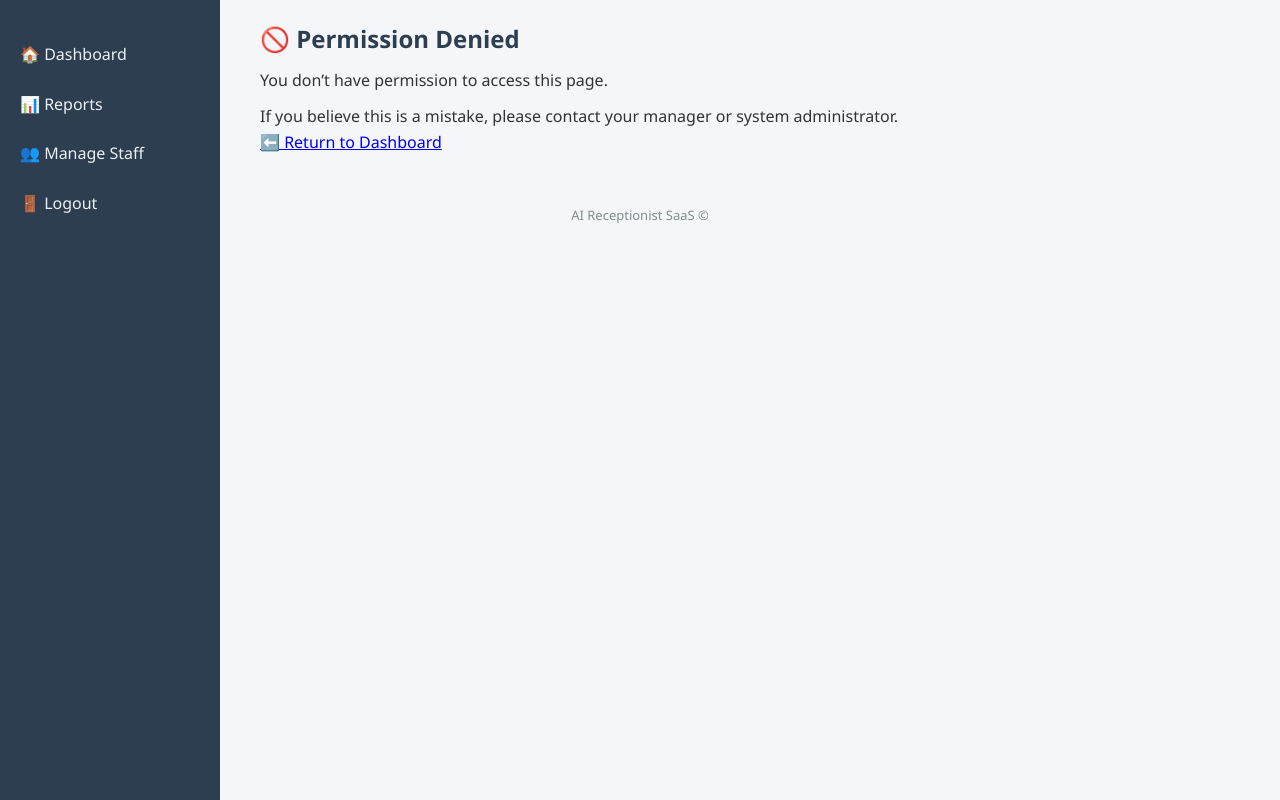
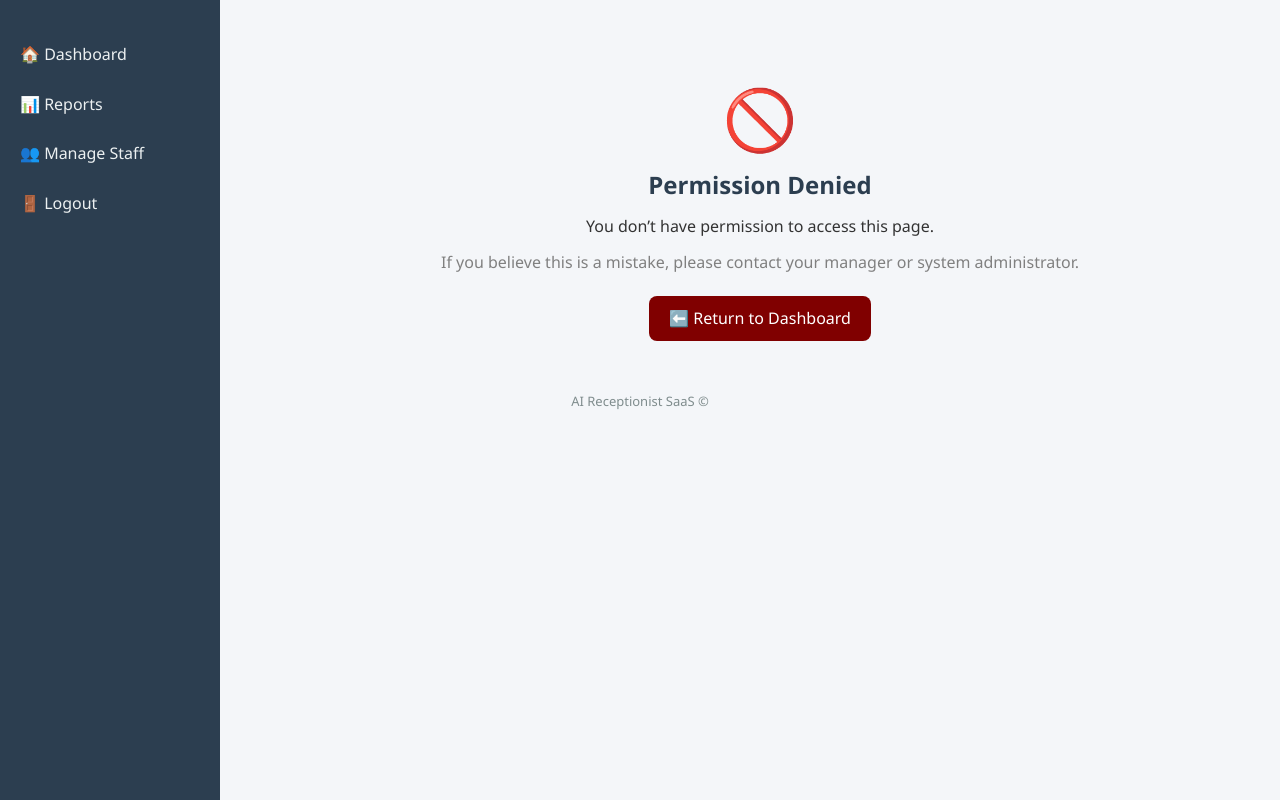
Before and after one commit to ConnorV2006/AI-Receptionist-Enchanced, a Flask app: template templates/403.html in a window 1280 px wide. Run offline with Flask 3, Linux system fonts and the light colour scheme; the template is opened without the code that fills it, so the values that code supplies are empty.

Commit message:
Update 403.html

```diff
--- a/templates/403.html
+++ b/templates/403.html
@@ -1,12 +1,13 @@
 {% extends "base.html" %}
 
 {% block content %}
-<h2>🚫 Permission Denied</h2>
-<p>You don’t have permission to access this page.</p>
-
-<p style="margin-top:10px;">
-  If you believe this is a mistake, please contact your manager or system administrator.
-</p>
-
-<a href="{{ url_for('dashboard') }}">⬅️ Return to Dashboard</a>
+<div style="text-align:center; margin-top:50px;">
+  <div style="font-size:60px;">🚫</div>
+  <h2>Permission Denied</h2>
+  <p>You don’t have permission to access this page.</p>
+  <p style="margin-top:10px; color:gray;">
+    If you believe this is a mistake, please contact your manager or system administrator.
+  </p>
+  <a href="{{ url_for('dashboard') }}" style="display:inline-block; margin-top:20px; padding:10px 20px; background:#800000; color:white; border-radius:8px; text-decoration:none;">⬅️ Return to Dashboard</a>
+</div>
 {% endblock %}
```
